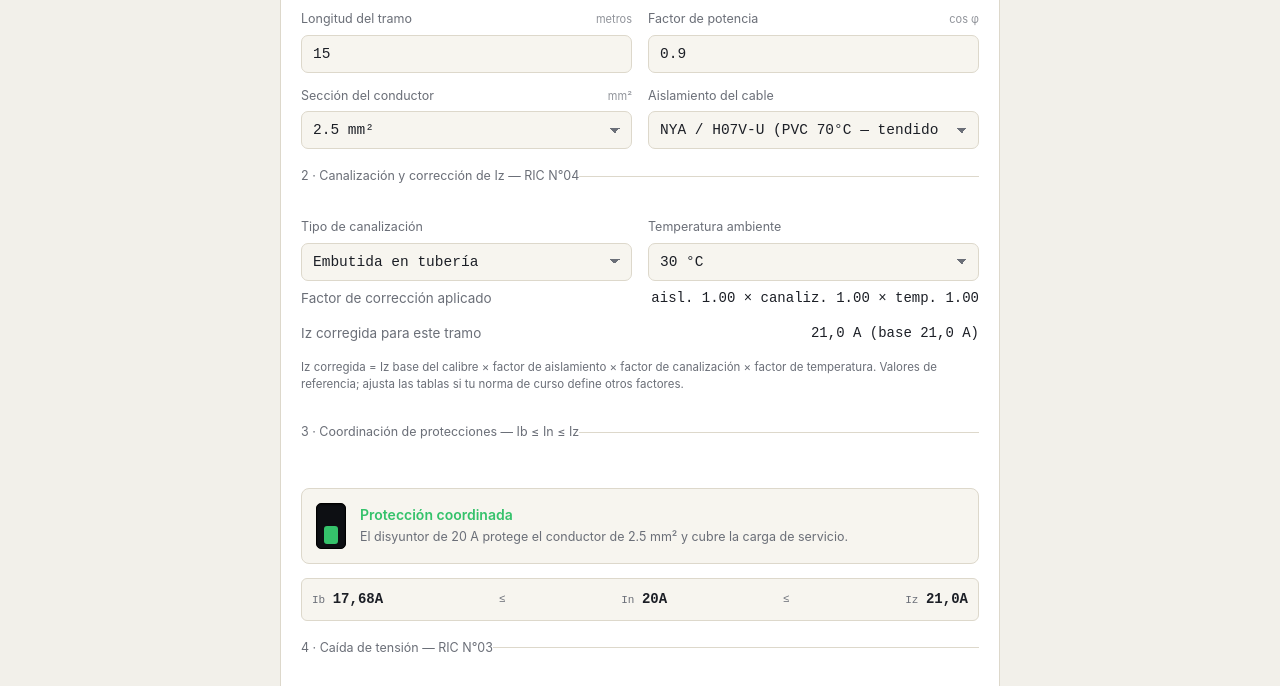
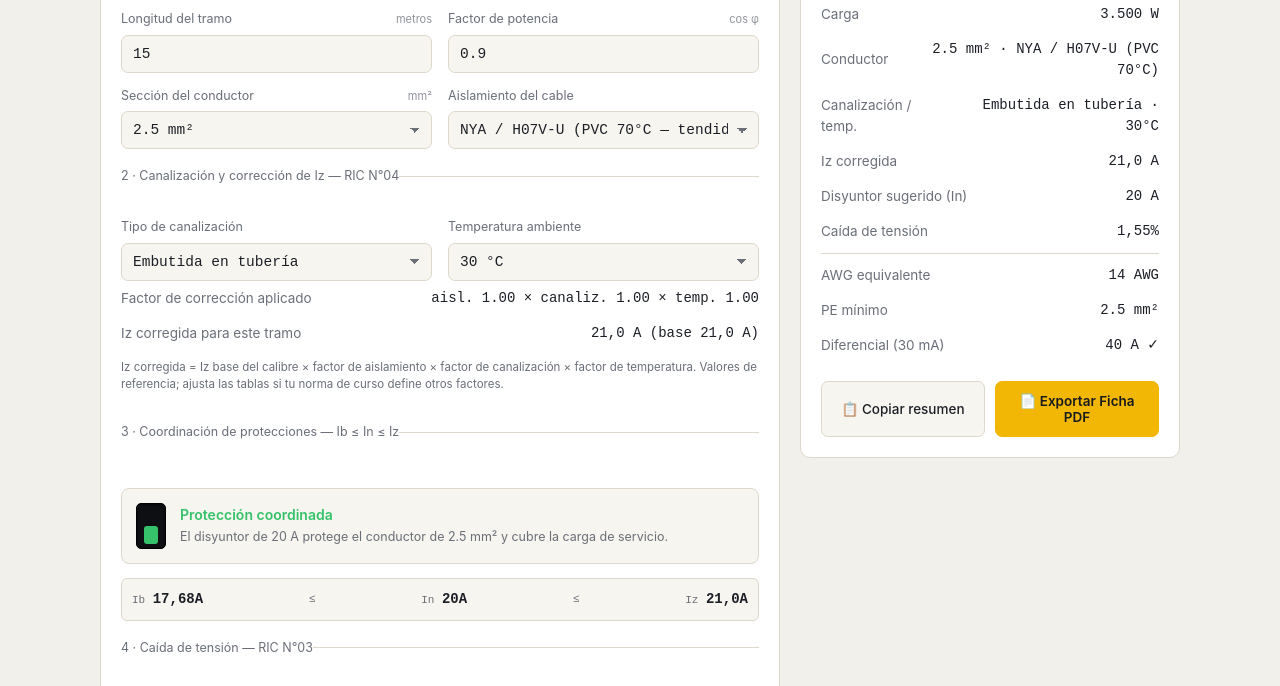
Before and after one commit to MatiBrown-lang/Calculadora-Electrica-, a plain HTML site: page index.html in a window 1280 px wide. Shown: the part 291-977 px from the top of the page. Drawn offline with nearby package versions, Linux system fonts and the light colour scheme.

Commit message:
Update index.html

```diff
--- a/index.html
+++ b/index.html
@@ -100,22 +100,34 @@
   }
 
   /* ---------- Layout ----------
-     Maquetado de una sola columna: <main> es un contenedor de flujo normal
-     (no grid, no flex-row, no floats). Cada panel es un bloque estático que
-     ocupa el 100% del ancho disponible y se apila verticalmente en el orden
-     natural del documento: Datos de entrada → Resumen del circuito →
-     Diagnóstico/recomendaciones → Tablero de cargas. Nada cambia de
-     posición ni se superpone a nada más al hacer scroll. */
+     .top-section es el ÚNICO contenedor de 2 columnas: agrupa solo el panel
+     de "Datos de entrada" y el <aside> de "Resumen del circuito". En
+     escritorio usa CSS Grid de 2 columnas (1fr 380px); en pantallas
+     ≤900px pasa a 1 columna apilada. El resto de los módulos
+     (Recomendaciones, Tablero de cargas, Aviso legal) vive FUERA de
+     .top-section, como bloques normales a ancho completo, por lo que
+     nunca pueden quedar tapados por la tarjeta de resumen. */
   main{
-    max-width: 760px;
+    max-width: 1120px;
     margin: 0 auto;
     padding: 22px 20px 0;
     display: block;
   }
-  main > *{
-    width: 100%;
-    max-width: 100%;
+  main > .top-section,
+  main > .panel{
     margin: 0 0 18px;
+  }
+
+  .top-section{
+    display: grid;
+    grid-template-columns: 1fr 380px;
+    align-items: start;
+    gap: 20px;
+  }
+  @media (max-width: 900px){
+    .top-section{
+      grid-template-columns: 1fr;
+    }
   }
 
   .panel{
@@ -218,12 +230,10 @@
   fieldset legend{ padding:0; margin-bottom: 14px; font-size: 12.5px; color: var(--text-dim); }
 
   /* ---------- Results panel ---------- */
-  /* Bloque estático normal: sin sticky/fixed/absolute/float, 100% del ancho
-     del contenedor principal, centrado como cualquier otro panel del flujo. */
+  /* Sin sticky/fixed/absolute: es una celda normal de .top-section, con
+     'position: static' explícito. Nunca se monta sobre lo que viene después
+     porque .top-section termina justo aquí; todo lo demás está fuera de él. */
   .results{
-    width: 100%;
-    max-width: 100%;
-    margin: 0 auto 18px;
     position: static;
   }
 
@@ -601,6 +611,7 @@
 </header>
 
 <main>
+<div class="top-section">
   <!-- ================= 1. INPUT PANEL: Datos de entrada ================= -->
   <section class="panel form-panel" aria-label="Datos del circuito">
 
@@ -776,6 +787,8 @@
       <button class="btn primary" onclick="exportPDF()">📄 Exportar Ficha PDF</button>
     </div>
   </aside>
+</div>
+<!-- ==== fin de .top-section: todo lo que sigue va a ancho completo ==== -->
 
   <!-- ================= 3. DIAGNÓSTICO NORMATIVO ================= -->
   <section class="panel diag-panel" id="diagPanel" aria-label="Diagnóstico y recomendaciones técnicas">
```
